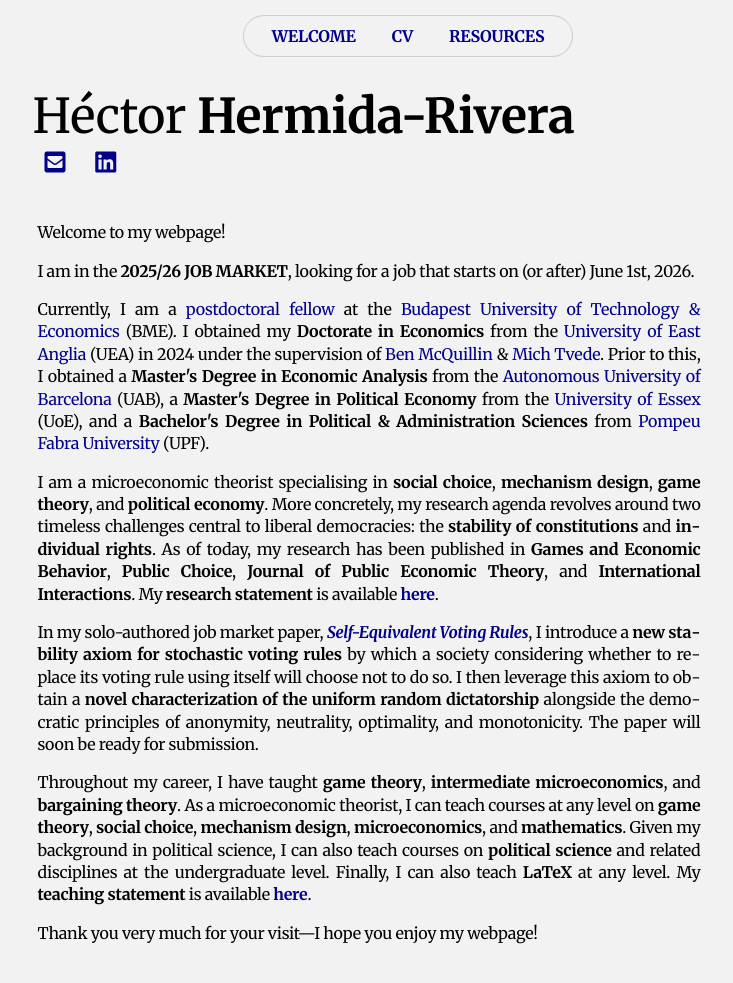
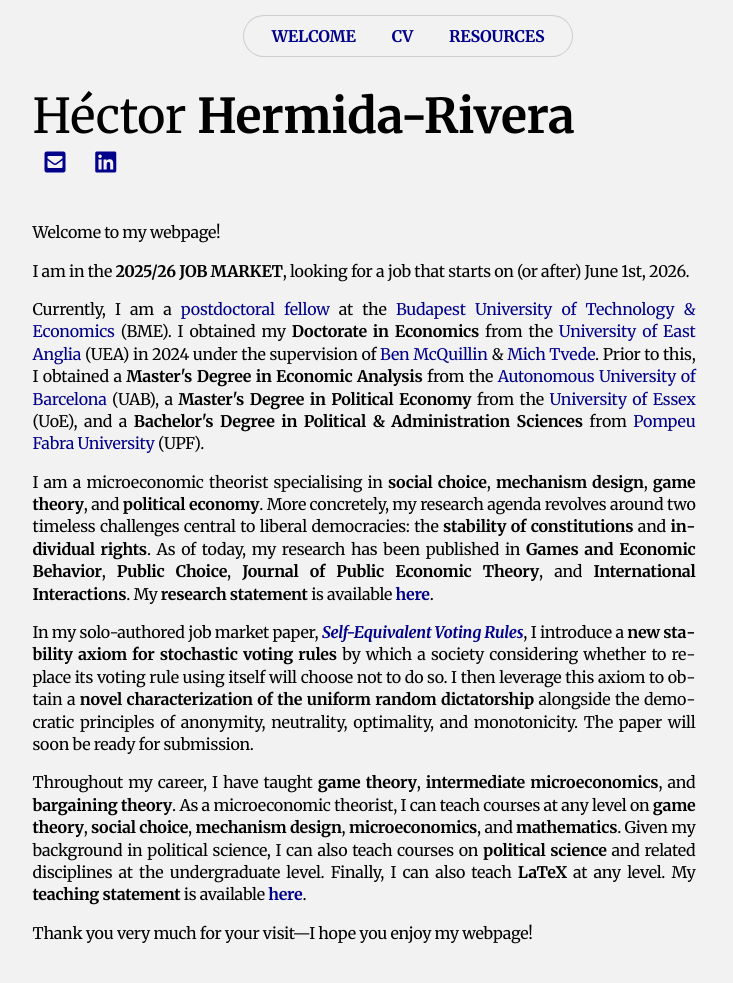
Before and after one commit to HectorHermidaRivera/hectorhermidarivera.github.io, a Jekyll site: the page built from index.md, in a window 1280 px wide and 1000 px high. Shown: the top 983 px of the window, without its empty margins (232-965 px from the left). Built offline with Jekyll 4.4.1, drawn with Linux system fonts in a browser that asks for light colours; a style sheet for code colours, icons or effects is not loaded.

Commit message:
Update index.md

```diff
--- a/index.md
+++ b/index.md
@@ -39,7 +39,7 @@ title: Héctor Hermida-Rivera
     </a>
   </div>
 
-<div class="three-column" style="padding-left: 5px;">
+<div class="three-column" style="padding-right: 5px;">
   <div class="label"></div>
   <div class="value">
   <p>Welcome to my webpage!</p>
```
